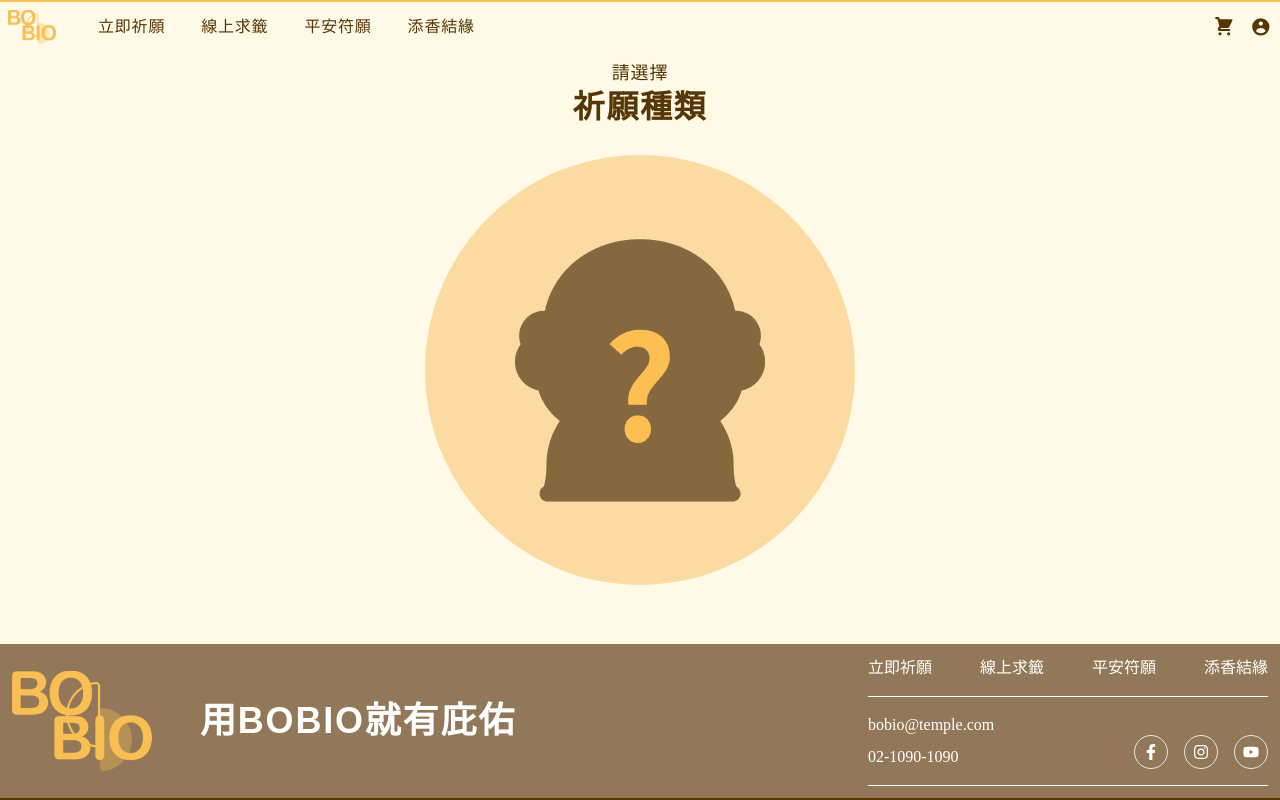
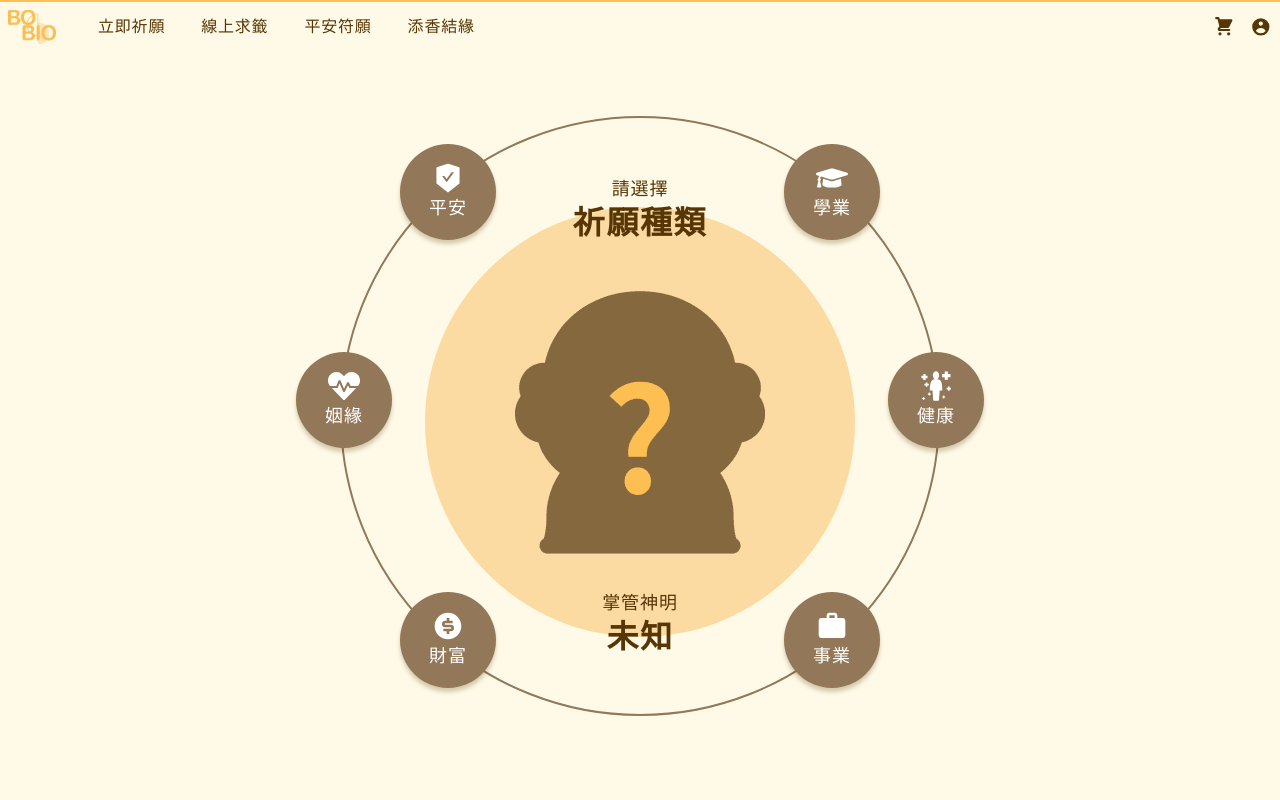
Before and after one commit to chingyeeee/BOBIO, a React (Vite) app: page /pray in a window 1280 px wide. Shown: the top 800 px of the page. Built offline with nearby package versions, Linux system fonts and the light colour scheme; a web font is replaced by a local one.

Commit message:
add pray phrase

```diff
--- a/src/assets/components/pages/Pray.jsx
+++ b/src/assets/components/pages/Pray.jsx
@@ -1,20 +1,70 @@
-import { Fragment, useState } from "react";
+import { Fragment, useEffect, useState } from "react";
 import { Listbox, Transition } from "@headlessui/react";
 import praydata from "../../data/praydata.json";
 import { BsCaretDownFill, BsCheck } from "react-icons/bs";
-import UnknownGod from "../../images/pray/gods/god_unknown.png";
+import { Button } from "../common/Button";
+import { FaHeartbeat, FaGraduationCap } from "react-icons/fa";
+import { AiFillSafetyCertificate } from "react-icons/ai";
+import { GiHealing } from "react-icons/gi";
+import { RiMoneyDollarCircleFill } from "react-icons/ri";
+import { MdWork } from "react-icons/md";
 
-export const Pray = () => {
+// Pray Step 1
+const ButtonPrayCategory = ({ category, icon, id, setOption, nextPhrase }) => {
+  return (
+    <div
+      onMouseEnter={() => setOption(category)}
+      onMouseLeave={() => setOption("祈願種類")}
+      onClick={nextPhrase}
+      className={`cursor-pointer bg-s1 text-n1 rounded-full flex flex-col items-center justify-center w-24 h-24 p-4 shadow-lv1 absolute inset-0 m-auto hover:bg-p1 hover:animate-ringing ${
+        id === "health" && "translate-x-296"
+      } ${id === "love" && "-translate-x-296"} ${
+        id === "safety" && "-translate-x-48 -translate-y-52"
+      } ${id === "study" && "translate-x-48 -translate-y-52"}
+      ${id === "wealth" && "-translate-x-48 translate-y-60"}
+      ${id === "work" && "translate-x-48 translate-y-60"}`}
+    >
+      {icon === "GiHealing" && <GiHealing size={"2rem"} />}
+      {icon === "FaHeartbeat" && <FaHeartbeat size={"2rem"} />}
+      {icon === "FaGraduationCap" && <FaGraduationCap size={"2rem"} />}
+      {icon === "RiMoneyDollarCircleFill" && (
+        <RiMoneyDollarCircleFill size={"2rem"} />
+      )}
+      {icon === "AiFillSafetyCertificate" && (
+        <AiFillSafetyCertificate size={"2rem"} />
+      )}
+      {icon === "MdWork" && <MdWork size={"2rem"} />}
+      <p className="text-lg">{category}</p>
+    </div>
+  );
+};
+
+const ChooseCategory = (props) => {
+  const { godImage, setGodImage, nextPhrase, getImageUrl } = props;
   const [option, setOption] = useState("祈願種類");
+  const [godName, setGodName] = useState("未知");
 
-  function getImageUrl(path) {
-    return new URL(`../../images/pray/gods/${path}`, import.meta.url).href;
+  function getGod() {
+    if (option !== "祈願種類") {
+      praydata.filter((data) => {
+        if (data.category === option) {
+          setGodImage(data.image);
+          setGodName(data.god);
+        }
+      });
+    } else {
+      setGodImage("god_unknown.png");
+      setGodName("未知");
+    }
   }
 
+  useEffect(() => {
+    getGod();
+  }, [option]);
+
   return (
-    <div className="container mx-auto h-[calc(100vh_-_173px)] md:h-[calc(100vh_-_156px)]">
-      <div className=" h-full flex flex-col items-center justify-center gap-2">
-        <div className="text-center">
+    <div className=" h-full flex flex-col items-center justify-center gap-2 relative md:before:block md:before:absolute md:before:border-2 md:before:border-s1 md:before:w-600 md:before:rounded-full md:before:h-600 md:before:inset-0 md:before:m-auto md:before:translate-y-4">
+      <div className="text-center md:translate-y-16">
         <p className="text-lg text-p3">請選擇</p>
         <h3 className="text-h2 text-p3">祈願種類</h3>
       </div>
@@ -71,23 +121,91 @@ export const Pray = () => {
         </Listbox>
       </div>
       <div className="mt-5 bg-s2 rounded-full p-10 box-border">
-          <img
-            className={option === "祈願種類" ? "blcok" : "hidden"}
-            src={UnknownGod}
-            alt={"請選擇祈願種類"}
+        <img src={getImageUrl(godImage)} alt="" />
+      </div>
+      <div className="text-center -mt-8 mb-10 md:mb-0 md:-translate-y-6">
+        <p className="text-lg text-p3">掌管神明</p>
+        <h3 className="text-h2 text-p3">{godName}</h3>
+      </div>
+      <Button
+        className="md:hidden"
+        text={"開始祈願"}
+        handleClick={nextPhrase}
       />
-          {praydata.map((data, i) => {
+      <div className="hidden md:block">
+        {praydata.map((data) => {
           return (
-              <img
-                className={option === data.category ? "blcok" : "hidden"}
+            <ButtonPrayCategory
               key={data.id}
-                src={getImageUrl(data.image)}
-                alt={data.id}
+              id={data.id}
+              category={data.category}
+              icon={data.icon}
+              setOption={setOption}
+              nextPhrase={nextPhrase}
             />
           );
         })}
       </div>
     </div>
+  );
+};
+
+// Pray Step 2
+const PrayMethod = (props) => {
+  const { godImage, nextPhrase, getImageUrl, prevPhrase } = props;
+
+  return (
+    <div className="container mx-auto flex flex-col items-center justify-center h-full text-center gap-8 lg:text-left lg:flex-row-reverse">
+      <div>
+        <div className="flex flex-col lg:flex-row items-center gap-4 lg:gap-8">
+          <h3 className="text-h2 text-p3 lg:max-w-[4.25rem]">祈願方法</h3>
+          <p className="text-lg text-s1 max-w-[85%] lg:max-w-[70%]">
+            請在心中默念您的名字 ，欲祈求之事項。 完成後請點選下一步。
+          </p>
+        </div>
+        <div className="hidden lg:block"></div>
+      </div>
+      <div className="drop-shadow-lg">
+        <img src={getImageUrl(godImage)} />
+      </div>
     </div>
   );
 };
+
+export const Pray = () => {
+  const [godImage, setGodImage] = useState(null);
+  const [prayPhrase, setPrayPhrase] = useState(0);
+
+  function getImageUrl(path) {
+    return new URL(`../../images/pray/gods/${path}`, import.meta.url).href;
+  }
+
+  function prevPhrase() {
+    setPrayPhrase(prayPhrase - 1);
+  }
+
+  function nextPhrase() {
+    setPrayPhrase(prayPhrase + 1);
+  }
+
+  return (
+    <div className="container mx-auto h-[calc(100vh_-_173px)] md:min-h-[calc(100vh_-_156px)] lg:md:min-h-screen">
+      {prayPhrase === 0 && (
+        <ChooseCategory
+          godImage={godImage}
+          setGodImage={setGodImage}
+          nextPhrase={nextPhrase}
+          getImageUrl={getImageUrl}
+        />
+      )}
+      {prayPhrase === 1 && (
+        <PrayMethod
+          godImage={godImage}
+          prevPhrase={prevPhrase}
+          nextPhrase={nextPhrase}
+          getImageUrl={getImageUrl}
+        />
+      )}
+    </div>
+  );
+};
```
Lines whose indentation alone changed are shown as unchanged.
